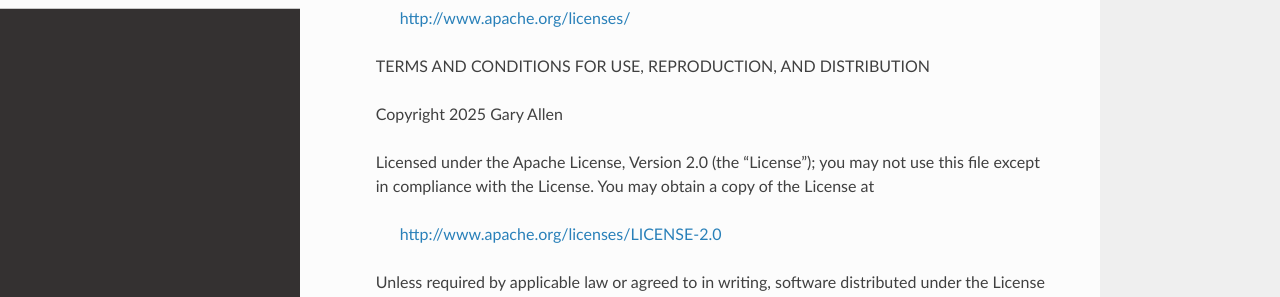
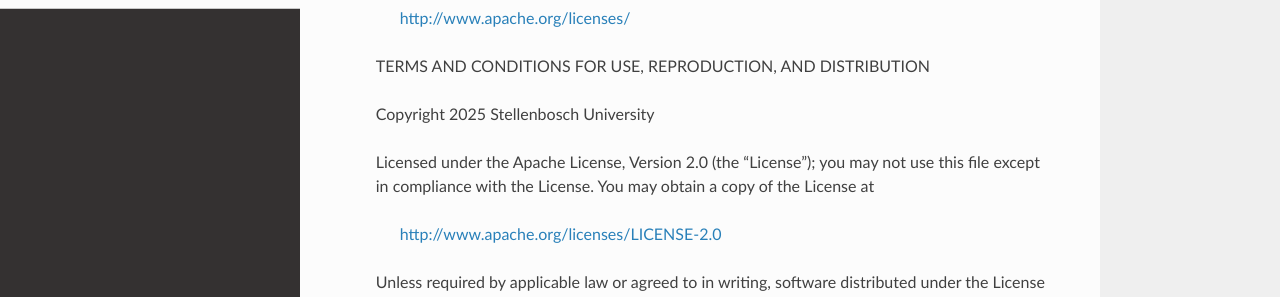
Before and after one commit to gvcallen/paramrf, a Sphinx documentation site: the page built from docs/source/license.rst, in a window 1280 px wide. Shown: the part 249-546 px from the top of the page. Built offline with Sphinx 7.4.7 and the Read the Docs theme 3.1.0, drawn with Linux system fonts in a browser that asks for light colours.

Commit message:
Updated copyright

```diff
--- a/docs/source/license.rst
+++ b/docs/source/license.rst
@@ -7,7 +7,7 @@
 
    TERMS AND CONDITIONS FOR USE, REPRODUCTION, AND DISTRIBUTION
 
-   Copyright 2025 Gary Allen
+   Copyright 2025 Stellenbosch University
 
    Licensed under the Apache License, Version 2.0 (the "License");
    you may not use this file except in compliance with the License.
```
